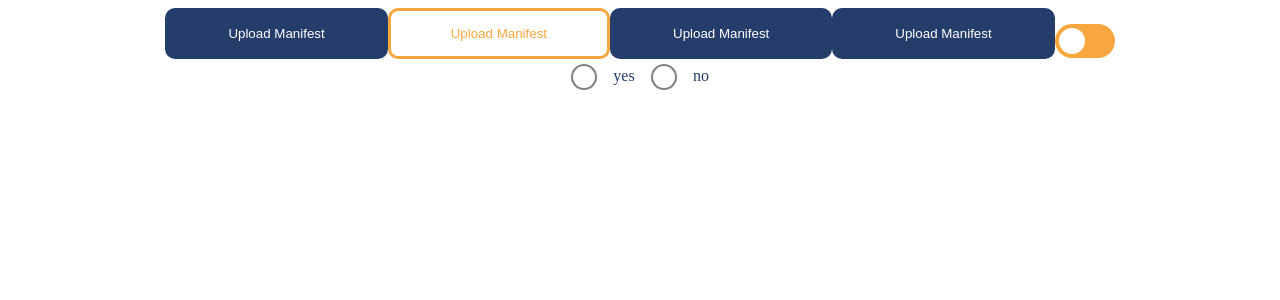
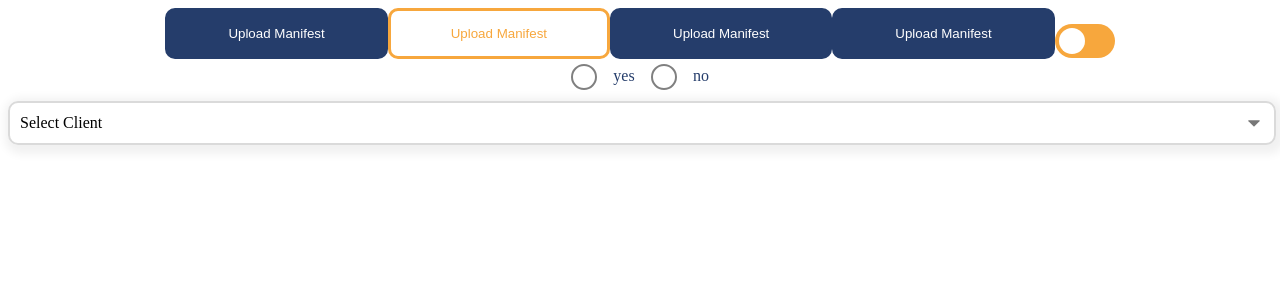
Before and after one commit to Arthur1112/skyhop-assessment, a React (Create React App) app: page / in a window 1280 px wide. Shown: the top 300 px of the page. Built offline with nearby package versions, Linux system fonts and the light colour scheme.

Commit message:
added dropDown component

```diff
--- a/src/App.tsx
+++ b/src/App.tsx
@@ -1,5 +1,6 @@
 import './App.css';
 import Button from './components/button';
+import DropDownSelect from './components/dropDownSelect';
 import RadioBtnGroup from './components/radioBtnGroup';
 import ToggleSwitch from './components/toggleSwitch';
 
@@ -18,6 +19,20 @@ function App() {
           { label: 'no', id: 'no' },
         ]}
       />
+      <DropDownSelect
+        onSelect={(e) => console.log(e)}
+        data={[
+          {
+            option: 'Option 1',
+          },
+          {
+            option: 'Option 2',
+          },
+          {
+            option: 'Option 3',
+          },
+        ]}
+      />
     </div>
   );
 }
--- /dev/null
+++ b/src/components/dropDownSelect.tsx
@@ -0,0 +1,57 @@
+import { useState } from 'react';
+import '../styles/dropDown.css';
+export interface DropDownSelectProps {
+  onSelect?: (value: string) => void;
+  text?: string;
+  data?: Array<{ option: string }>;
+}
+
+const DropDownSelect = ({ onSelect, data }: DropDownSelectProps) => {
+  const [openDropdown, setOpenDropdown] = useState(false);
+  const [selectedOption, setSelectedOption] = useState('Select Client');
+  const _onSelect = (e: any) => {
+    if (onSelect) {
+      onSelect(e.target.id);
+    }
+    setOpenDropdown(!openDropdown);
+    setSelectedOption(`${e.target.id}`);
+  };
+  return (
+    <div className="dropdown-container">
+      <div
+        onClick={() => setOpenDropdown(!openDropdown)}
+        className="dropdown-btn"
+      >
+        {selectedOption}
+        <svg
+          xmlns="http://www.w3.org/2000/svg"
+          viewBox="0 0 1792 1792"
+          id="Caret"
+        >
+          <path
+            d="M1408 704q0 26-19 45l-448 448q-19 19-45 19t-45-19L403 749q-19-19-19-45t19-45 45-19h896q26 0 45 19t19 45z"
+            fill="rgb(119 119 119)"
+          ></path>
+        </svg>
+      </div>
+      {openDropdown && (
+        <div className="dropdown-content-wrapper">
+          {data &&
+            data.map((item) => {
+              return (
+                <div
+                  id={item.option}
+                  onClick={_onSelect}
+                  className="dropdown-option"
+                >
+                  {item.option}
+                </div>
+              );
+            })}
+        </div>
+      )}
+    </div>
+  );
+};
+
+export default DropDownSelect;
--- a/src/styles/dropDown.css
+++ b/src/styles/dropDown.css
@@ -0,0 +1,38 @@
+.dropdown-container {
+  border: solid 2px rgb(218, 218, 218);
+  position: relative;
+  width: 100%;
+  border-radius: 10px;
+  box-shadow: 3px 3px 10px 6px rgba(0, 0, 0, 0.06);
+  cursor: pointer;
+  user-select: none;
+}
+.dropdown-option {
+  padding: 10px;
+  cursor: pointer;
+}
+.dropdown-option:hover {
+  background-color: var(--brand-blue);
+  color: white;
+  border-radius: 10px;
+}
+.dropdown-btn {
+  padding: 10px;
+  display: flex;
+  align-items: center;
+  justify-content: space-between;
+  svg {
+    width: 20px;
+  }
+}
+
+.dropdown-content-wrapper {
+  position: absolute;
+  border: solid 2px rgb(218, 218, 218);
+  top: 110%;
+  border-radius: 10px;
+  box-shadow: 3px 3px 10px 6px rgba(0, 0, 0, 0.06);
+  padding: 15px;
+  /* width: 100%; */
+  min-width: -webkit-fill-available;
+}
```
